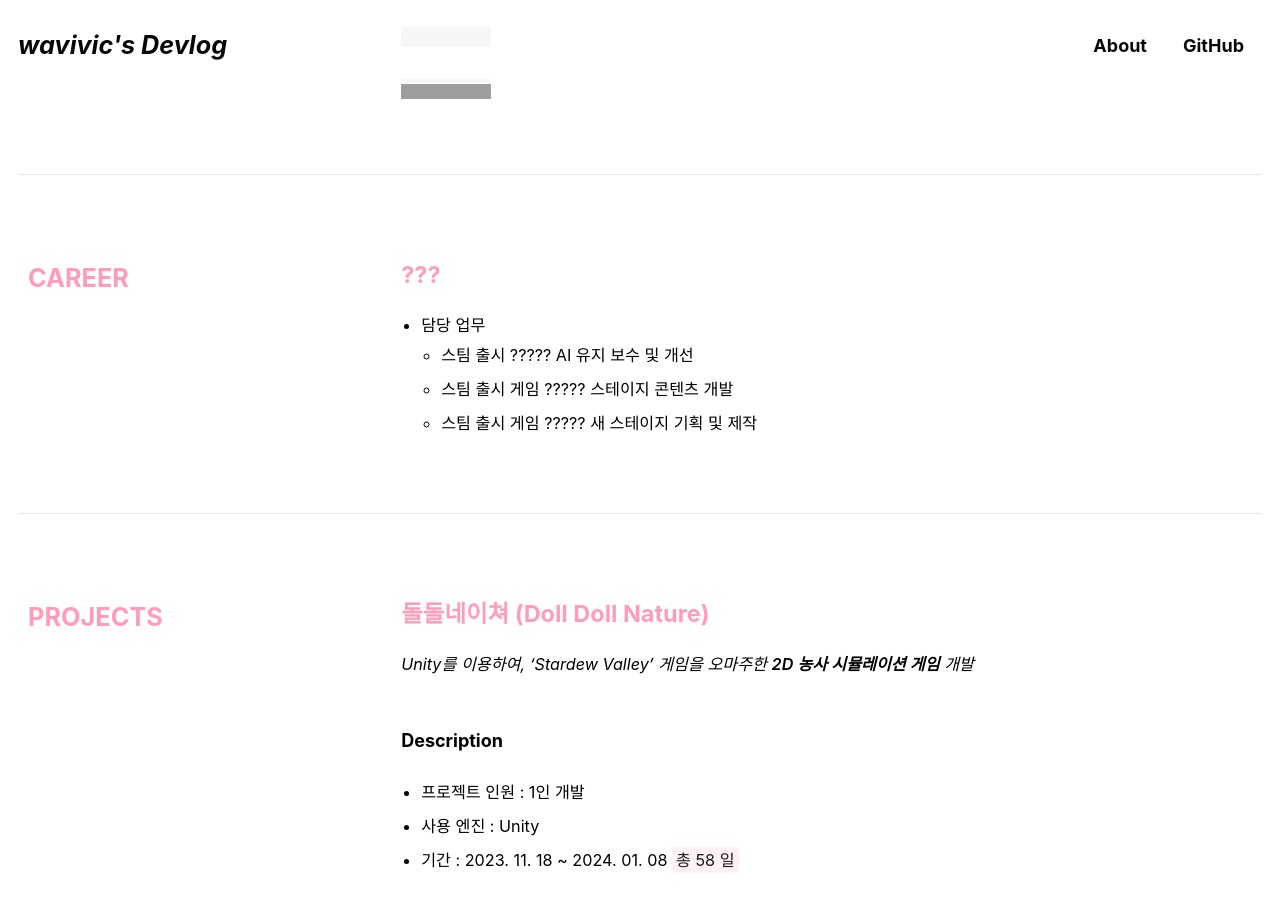
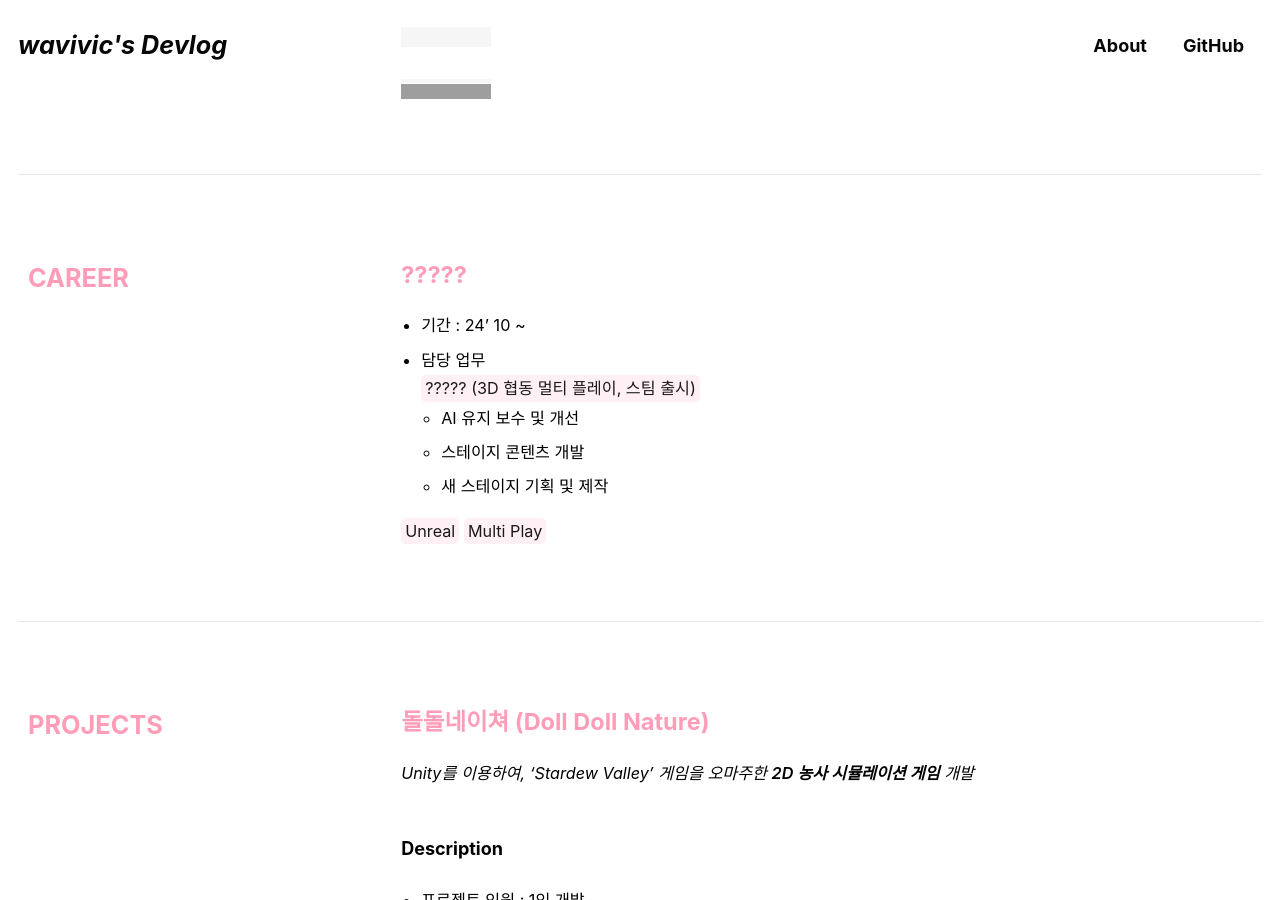
Before and after one commit to wavivic/wavivic.github.io, a Jekyll site: the page built from _pages/about.md, in a window 1280 px wide and 900 px high, scrolled down 1222 px. Built offline with Jekyll 4.4.1, drawn with Linux system fonts in a browser that asks for light colours; cached includes are drawn as plain includes; some web fonts are replaced; grey boxes are pictures that could not be loaded.

Commit message:
mod: about 경력 부분 수정

```diff
--- a/_pages/about.md
+++ b/_pages/about.md
@@ -120,13 +120,17 @@ comments: false
 </div>
 <div class="column2">
 {{ "
-## <font color=ff9db9>???</font>
+## <font color=ff9db9>?????</font>
 
+- 기간 : 24' 10 ~
 - 담당 업무
-  - 스팀 출시 ????? AI 유지 보수 및 개선
-  - 스팀 출시 게임 ????? 스테이지 콘텐츠 개발
-  - 스팀 출시 게임 ????? 새 스테이지 기획 및 제작
 
+    <mark>????? (3D 협동 멀티 플레이, 스팀 출시)</mark>
+  - AI 유지 보수 및 개선
+  - 스테이지 콘텐츠 개발
+  - 새 스테이지 기획 및 제작
+
+<mark>Unreal</mark> <mark>Multi Play</mark>
 " | markdownify }}
 </div></div>
 
```
